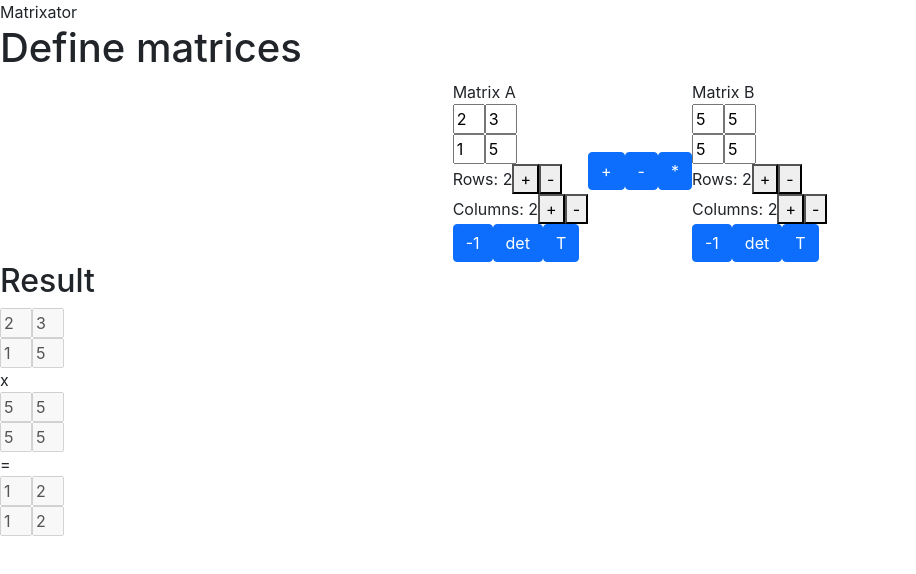
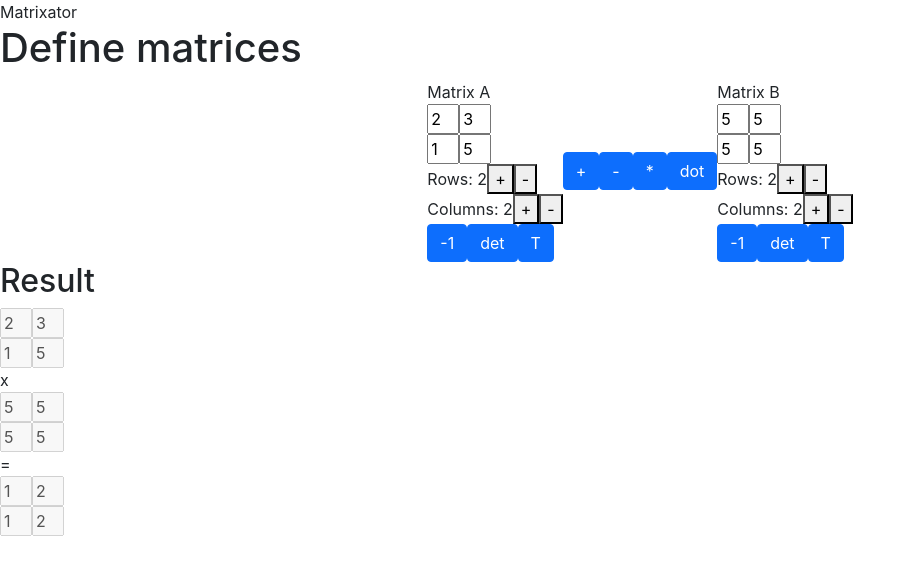
Before and after one commit to Adeity/matrixator, a React (Create React App) app: page / in a window 1280 px wide. Shown: the top 574 px of the page, without its empty margins (0-916 px from the left). Built offline with nearby package versions, Linux system fonts and the light colour scheme.

Commit message:
working dot product

```diff
--- a/src/App.js
+++ b/src/App.js
@@ -44,6 +44,7 @@ function App() {
   const {inverse} = calculations
   const {determinant} = calculations
   const {transpose} = calculations
+  const {dotProduct} = calculations
 
   const addition = function () {
     calculate("", add, "A * B")
@@ -51,6 +52,10 @@ function App() {
 
   const subtraction = function () {
     calculate("", subtract, "A * B")
+  }
+
+  const calculateDot = function () {
+    calculate("", dotProduct, "A dot B")
   }
 
   const multiplication = function () {
@@ -98,7 +103,8 @@ function App() {
     subtraction,
     multiplication,
     inverseMatrix,
-    calculateDeterminant
+    calculateDeterminant,
+    calculateDot
   }
 
   /**
--- a/src/Utilities/calculations.js
+++ b/src/Utilities/calculations.js
@@ -395,6 +395,38 @@ function transpose(elements) {
     return math.transpose(elements)
 }
 
+function getDot(vector1, vector2) {
+    const config = { }
+    const math = create(all, config)
+
+    return math.dot(vector1, vector2)
+}
+
+function dotProduct (elements1, elements2) {
+    //  checking that number of columns is 1 here
+    if (!isVector(elements1) || !isVector(elements2)) {
+        throw new DimensionError("Dot product can be calculated between two vectors. Expected number of columns is 1 for both matrices (vectors).")
+    }
+    //  checking number of rows here
+    if (elements1.length !== elements2.length) {
+        throw new DimensionError("To calculate dot product of two vectors they must have the same number of rows.")
+    }
+    let vector1 = toVector(elements1)
+    let vector2 = toVector(elements2)
+    return getDot(vector1, vector2)
+}
+
+function isVector (elements) {
+    return elements[0].length === 1
+}
+
+function toVector (elements) {
+    let vector = elements.map((row) => {
+        return row[0]
+    })
+    return vector
+}
+
 // Function to calculate and store inverse, returns false if
 // matrix is singular
 function inverse(elements) {
@@ -414,5 +446,5 @@ function inverse(elements) {
     return getInverse(elements);
 }
 
-const calculations =  {add, subtract, multiplyMatrices, inverse, determinant, transpose}
+const calculations =  {add, subtract, multiplyMatrices, inverse, determinant, transpose, dotProduct}
 export default calculations
--- a/src/components/Sections/DefinitionSection.js
+++ b/src/components/Sections/DefinitionSection.js
@@ -51,6 +51,7 @@ function DefinitionSection(props){
                     <Button value = {"+"} handleClick = {props.calculations.addition}/>
                     <Button value = {"-"} handleClick = {props.calculations.subtraction}/>
                     <Button value = {"*"} handleClick = {props.calculations.multiplication}/>
+                    <Button value = {"dot"} handleClick = {props.calculations.calculateDot}/>
                 </div>
                 {matrixB}
             </div>
```
